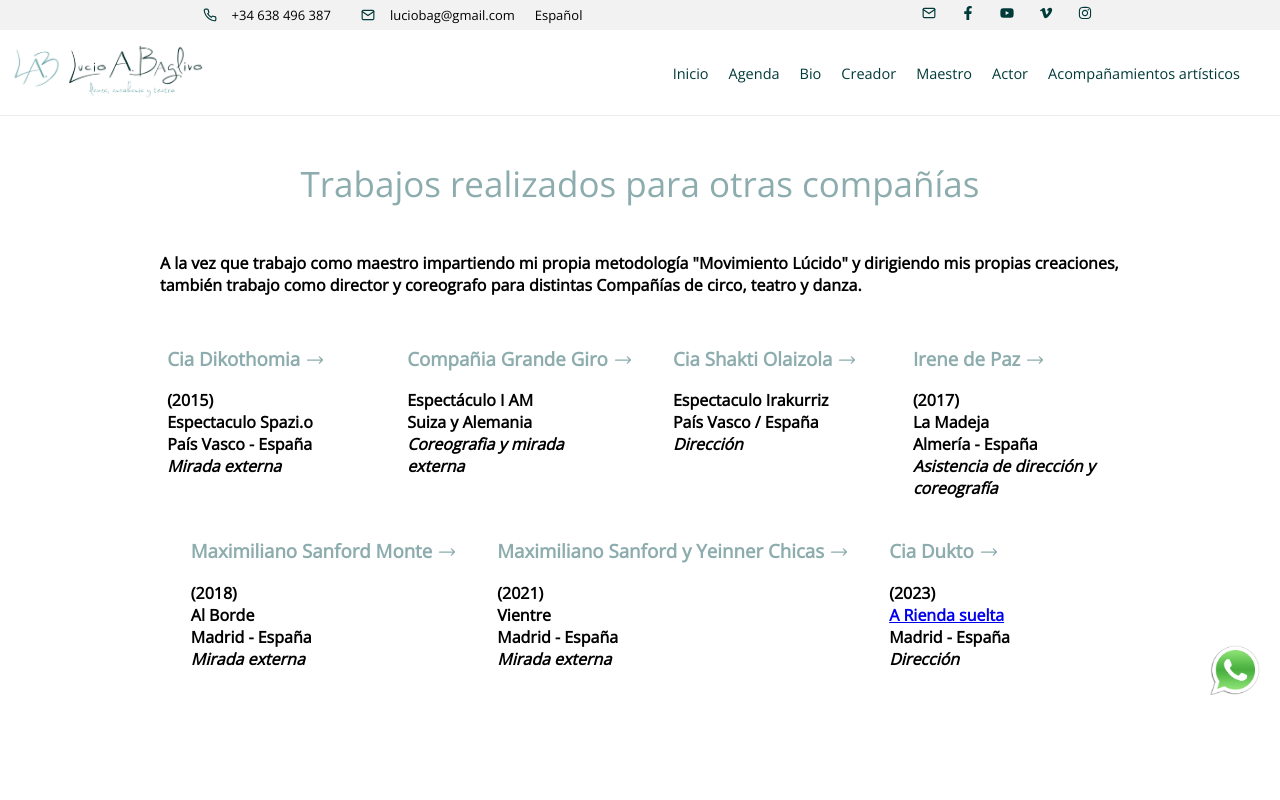
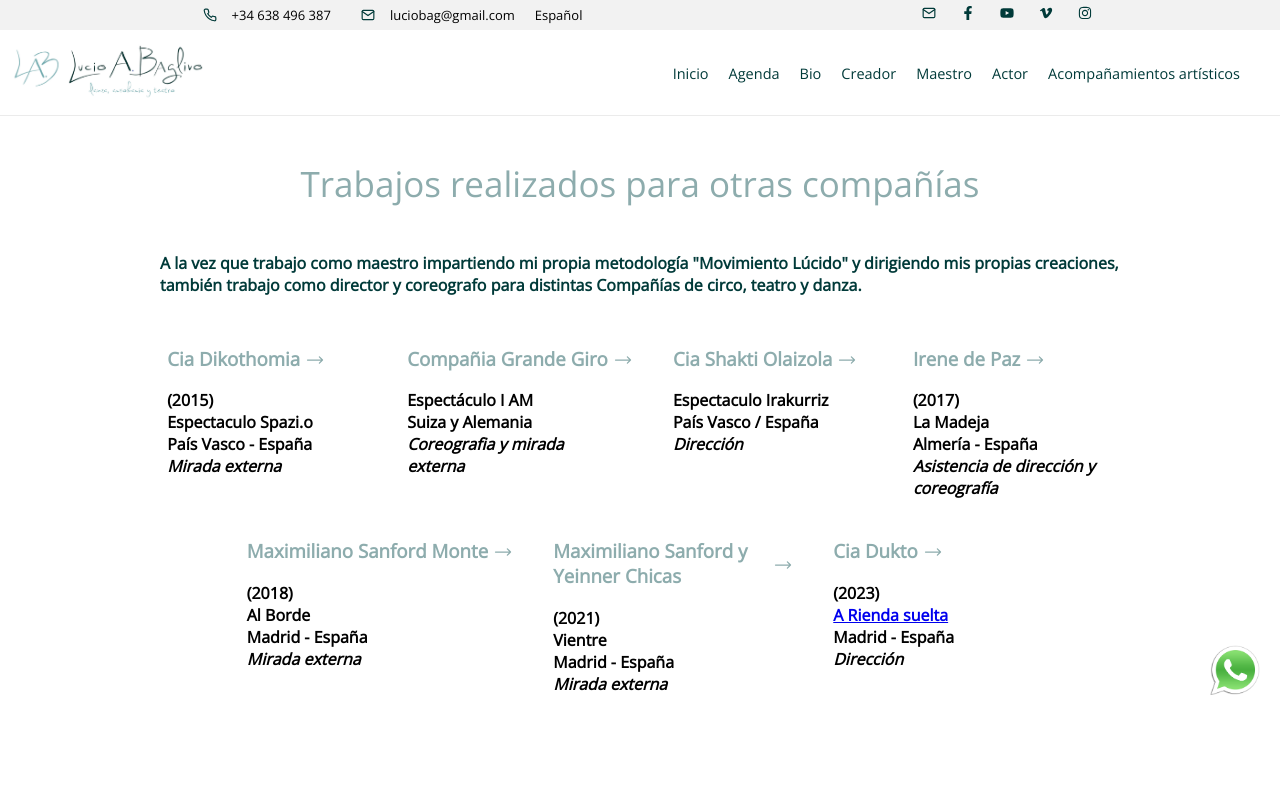
Before and after one commit to AlexEMartin/lucio, a React (Create React App) app: page /acompanamientos in a window 1280 px wide. Shown: the top 800 px of the page. Built offline with nearby package versions, Linux system fonts and the light colour scheme.

Commit message:
color font variants

```diff
--- a/src/pages/acompaniamientos/Acompaniamientos.jsx
+++ b/src/pages/acompaniamientos/Acompaniamientos.jsx
@@ -23,7 +23,7 @@ const Acompaniamientos = () => {
         <h1 className="colab-title">
           Trabajos realizados para otras compañías
         </h1>
-        <h4 data-aos="fade-right" style={{ width: "75%" }}>
+        <h4 data-aos="fade-right" style={{ width: "75%", color: "#003a39" }}>
           A la vez que trabajo como maestro impartiendo mi propia metodología
           "Movimiento Lúcido" y dirigiendo mis propias creaciones, también
           trabajo como director y coreografo para distintas Compañías de circo,
@@ -131,6 +131,7 @@ const Acompaniamientos = () => {
           <div className="colab-block">
             <div className="colab-desc">
               <a
+                style={{ width: "220px" }}
                 href="https://youtu.be/scGIgmQJnrw"
                 target="_blank"
                 rel="noopener noreferrer"
--- a/src/pages/maestro/Maestro.jsx
+++ b/src/pages/maestro/Maestro.jsx
@@ -83,7 +83,7 @@ const Maestro = () => {
             src={masterImg2}
             alt=""
           />
-          <div className="master-text">
+          <div style={{ color: "#003a39" }} className="master-text">
             <p data-aos="zoom-in" className="master-p">
               {master1[5]}
             </p>
@@ -104,7 +104,7 @@ const Maestro = () => {
             alt=""
           />
           <h3
-            style={{ cursor: "pointer" }}
+            style={{ cursor: "pointer", color: "#003a39", marginTop: "70px" }}
             onClick={() => setShorter3(!shorter3)}
           >
             Leer detalle de las cuatro técnicas
```
